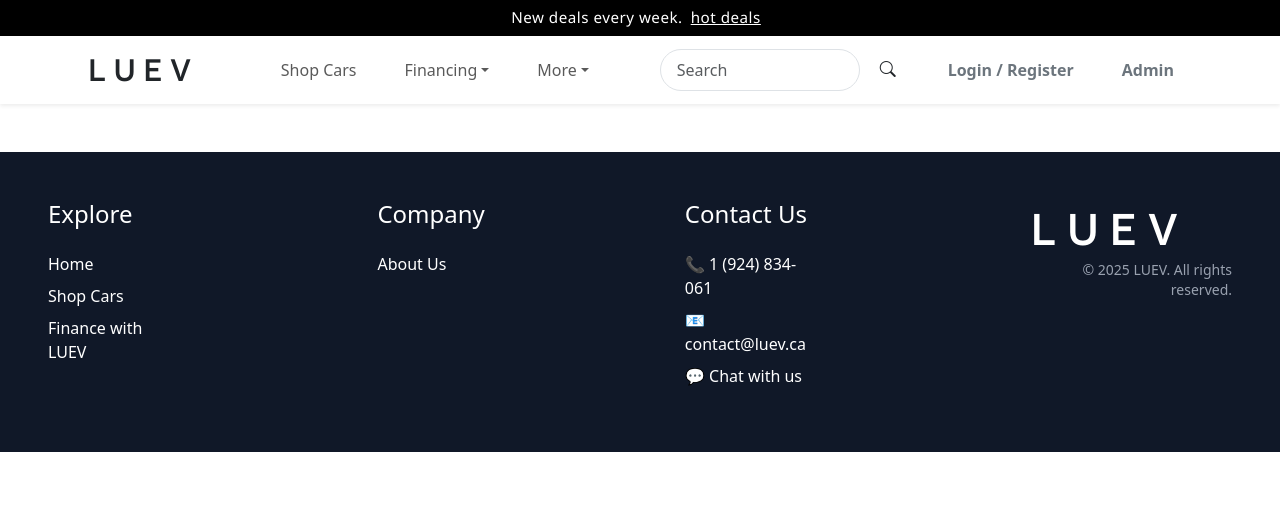
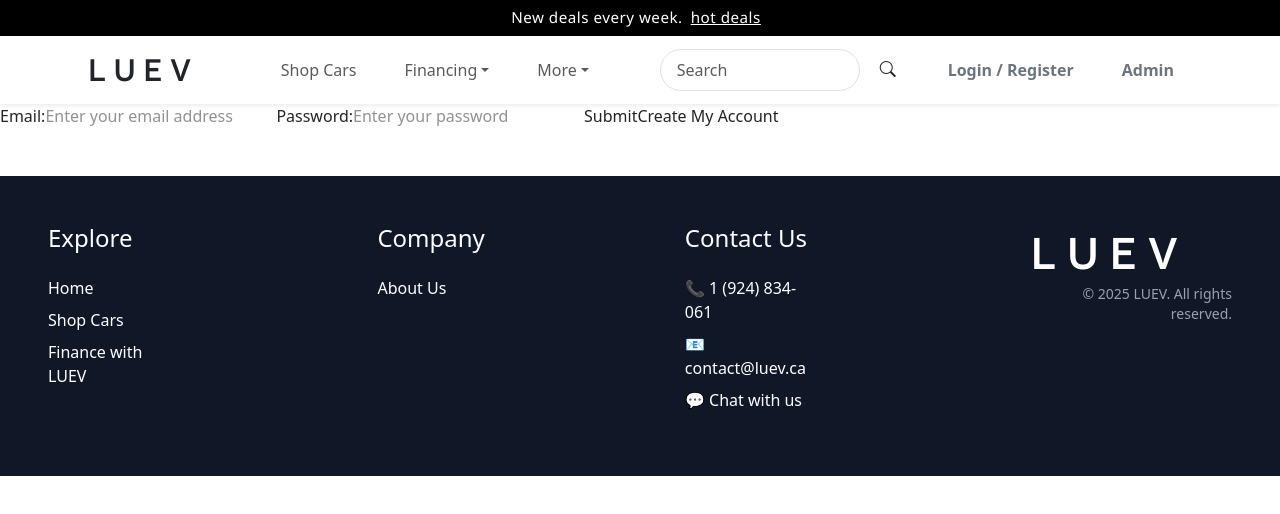
Before and after one commit to mihirpatelyorku/electric-vehicles-store, a React (Vite) app in the folder client(frontend)/: page /Login in a window 1280 px wide. Shown: the top 514 px of the page. Built offline with nearby package versions, Linux system fonts and the light colour scheme.

Commit message:
add loginpage html

```diff
--- a/client(frontend)/src/App.jsx
+++ b/client(frontend)/src/App.jsx
@@ -10,7 +10,7 @@
 import CarCalculator from "./pages/CarCalculator";
 import Contact from "./pages/Contact"
 import Footer from "./Components/Footer";
-
+import Login from "./pages/login";
 function App() {
   return (
       <Router>
@@ -25,6 +25,7 @@
           <Route path="/HowFinancingWorks" element={<HowFinancingWorks />} />
           <Route path="/CarCalculator" element={<CarCalculator />} />
           <Route path="/Contact" element={<Contact />} />
+          <Route path="/Login" element={<Login />} />
         </Routes>
         <Footer />
       </Router>
--- a/client(frontend)/src/Components/NavbarEle.jsx
+++ b/client(frontend)/src/Components/NavbarEle.jsx
@@ -82,7 +82,7 @@
 
             <Button
               variant="outline-secondary"
-              className="rounded-pill px-4 py-2 fw-semibold login-btn"
+              className="rounded-pill px-4 py-2 fw-semibold login-btn"  as={Link} to="/Login"
             >
               Login / Register
             </Button>
--- /dev/null
+++ b/client(frontend)/src/pages/login.jsx
@@ -0,0 +1,47 @@
+import { useState } from "react";
+function Login() {
+  const [login, setLogin] = useState(true);
+
+  const handleClick = () => {
+    setLogin(!login);
+  };
+  return (
+    <form action="">
+      <label htmlFor="email">Email:</label>
+      <input type="email" id="email" name="email" placeholder="Enter your email address" required />
+
+      <label htmlFor="password">Password:</label>
+      <input type="password" id="password" name="password" placeholder="Enter your password" required />
+
+      {!login && (
+        <>
+          <label htmlFor="confirm">Confirm Password:</label>
+          <input type="password" id="confirm" name="confirm"  placeholder="Re-enter your password" required />
+
+          <label htmlFor="firstname">FirstName:</label>
+          <input type="text" id="firstname" name="firstname" placeholder="Enter your first name" required/>
+
+          <label htmlFor="lastname">LastName:</label>
+          <input type="text" name="lastname" id="lastname" placeholder="Enter your last name" required/>
+
+          <label htmlFor="phone">Mobile:</label>
+          <input
+            type="tel"
+            name="mobile"
+            id="phone"
+            pattern="[0-9]{10}"
+            required
+            placeholder="Enter 10-digit number"
+          />
+        </>
+      )}
+      <button type="submit">Submit</button>
+
+      <button onClick={handleClick} type="button">
+        {login ? "Create My Account" : "Back to Login"}
+      </button>
+    </form>
+  );
+}
+
+export default Login;
```
